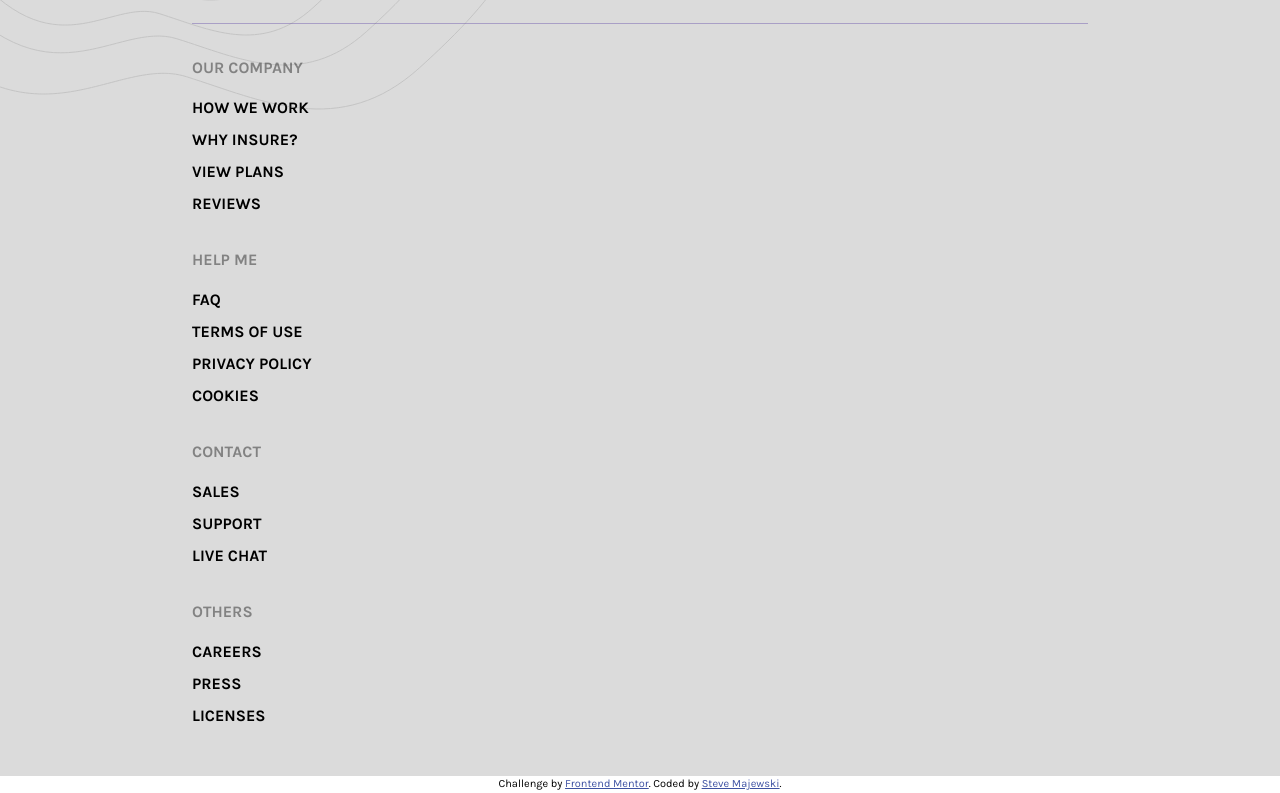
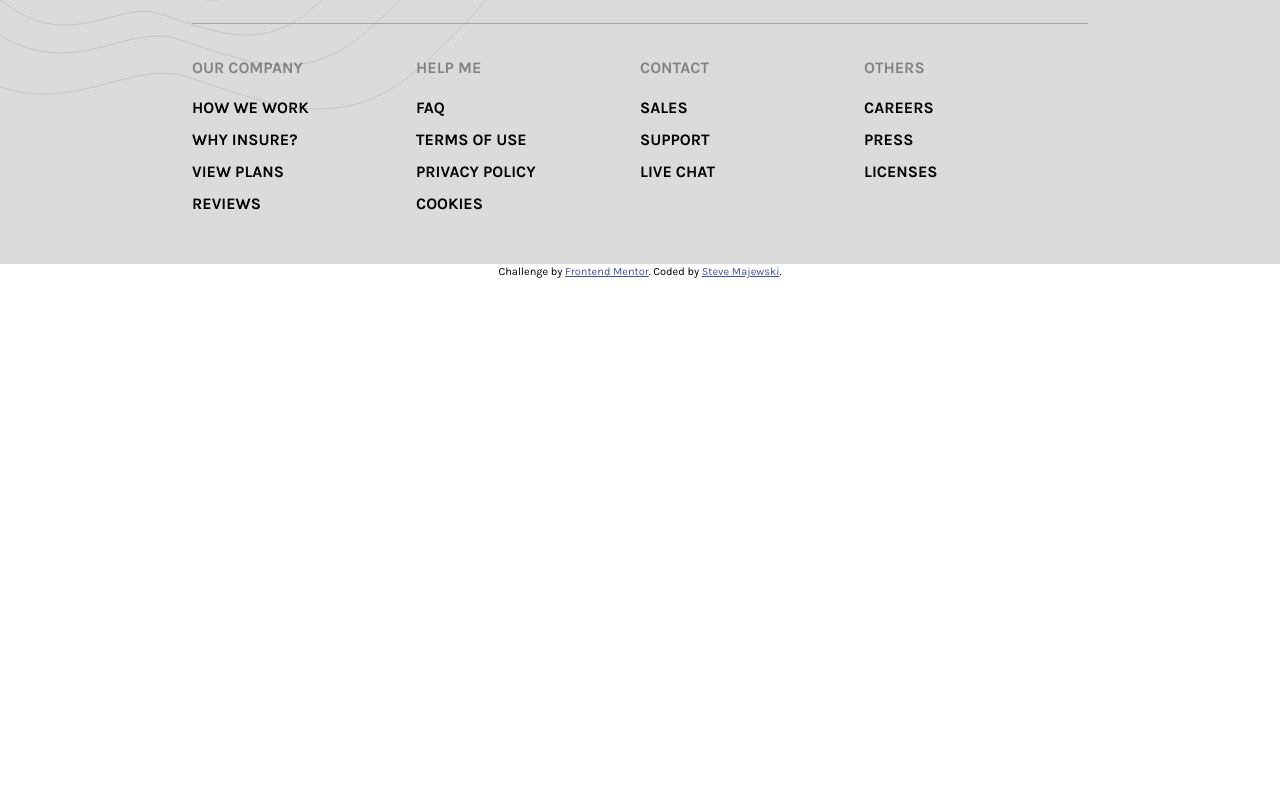
Before and after one commit to smajewski1980/insure_landing_page, a plain HTML site: page index.html in a window 1280 px wide. Shown: the part 2152-2945 px from the top of the page. After the commit the page ends 2433 px from the top, so only its background shows below. Drawn offline with Linux system fonts and the light colour scheme; a web font is replaced by a local one.

Commit message:
styled desktop footer-bottom

```diff
--- a/sass/layout/_footer.scss
+++ b/sass/layout/_footer.scss
@@ -43,6 +43,7 @@ footer {
 
     ul li {
       font-weight: 700;
+      cursor: pointer;
     }
 
     ul li:not(:last-child) {
@@ -72,5 +73,13 @@ footer {
         display: none;
       }
     }
+    .footer-bottom {
+      display: grid;
+      grid-template-columns: repeat(4, 1fr);
+
+      li {
+        font-size: 1rem;
+      }
+    }
   }
 }
```
Also changed, not shown: index.html (+0 -1 lines), styles/main.css, 1 other file.
